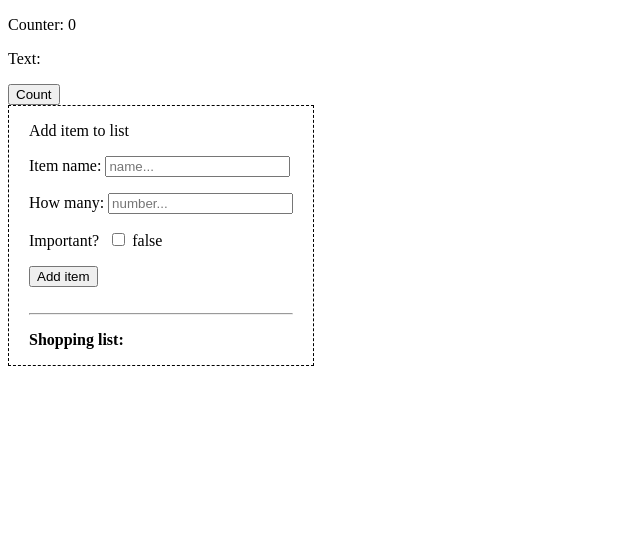
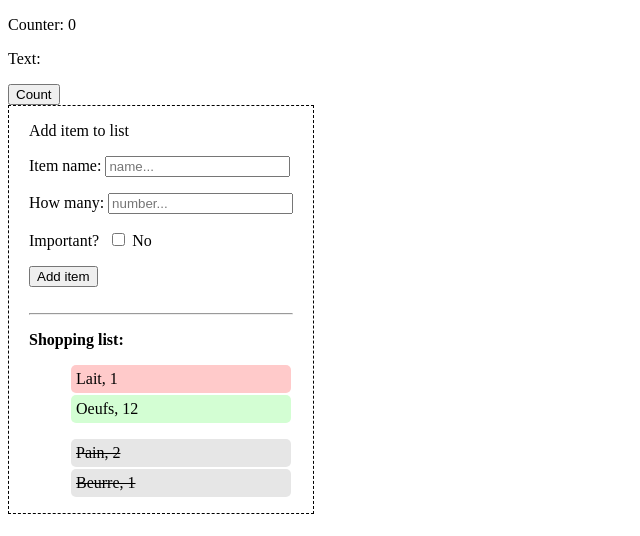
Before and after one commit to Duriel7/vue-learning, a plain HTML site: page index.html in a window 1280 px wide. Shown: the whole page, without its empty margins (0-640 px from the left). Drawn offline with nearby package versions, Linux system fonts and the light colour scheme.

Commit message:
playing with computed

```diff
--- a/index.html
+++ b/index.html
@@ -48,7 +48,7 @@
                 Important?
                 <label>
                     <input type="checkbox" v-model="itemImportant">
-                    {{ itemImportant }}
+                    {{ isImportant }}
                 </label>
             </p>
 
@@ -105,7 +105,17 @@
                     itemName: null,
                     itemNumber: null,
                     itemImportant: false,
-                    shoppingList: [ ]
+                    shoppingList: [
+                        { name: "Lait", number: 1, important: false, found:false },
+                        { name: "Pain", number: 2, important: false, found: true },
+                        { name: "Oeufs", number: 12, important: true, found: false },
+                        { name: "Beurre", number: 1, important: false, found: true }
+                    ]
+                }
+            },
+            computed: {
+                isImportant() {
+                    return this.itemImportant ? "Yes" : "No"
                 }
             },
             methods: {
```
